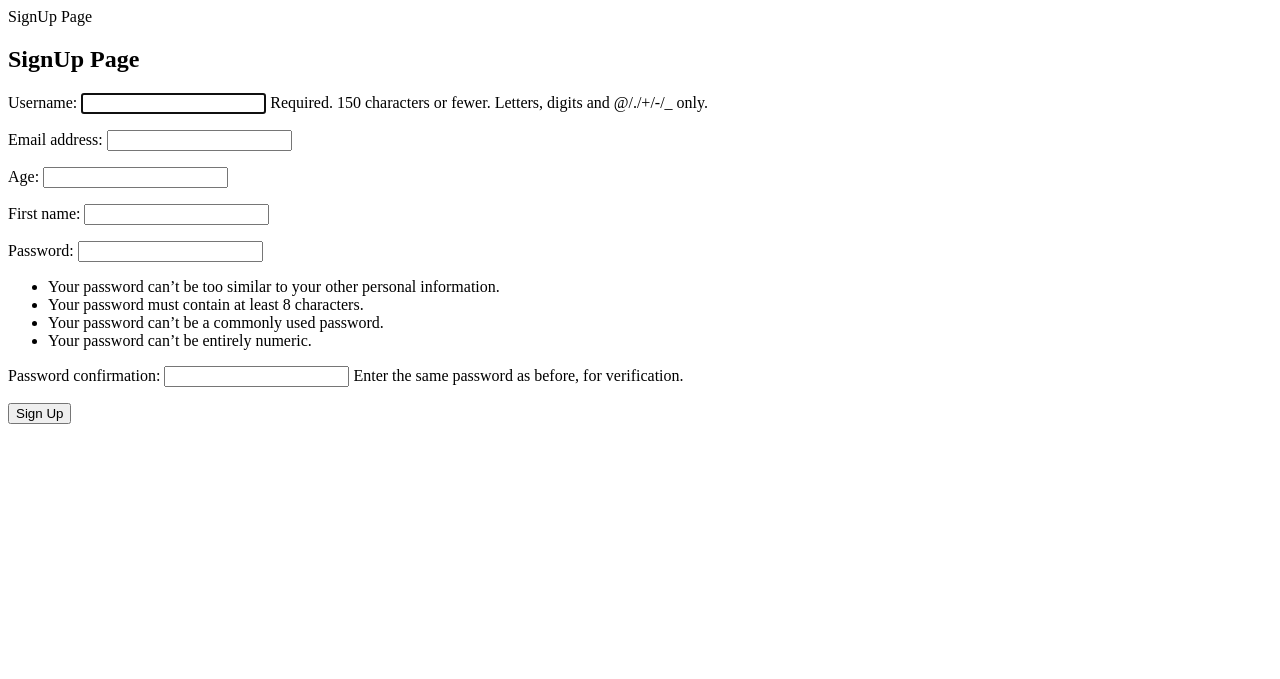
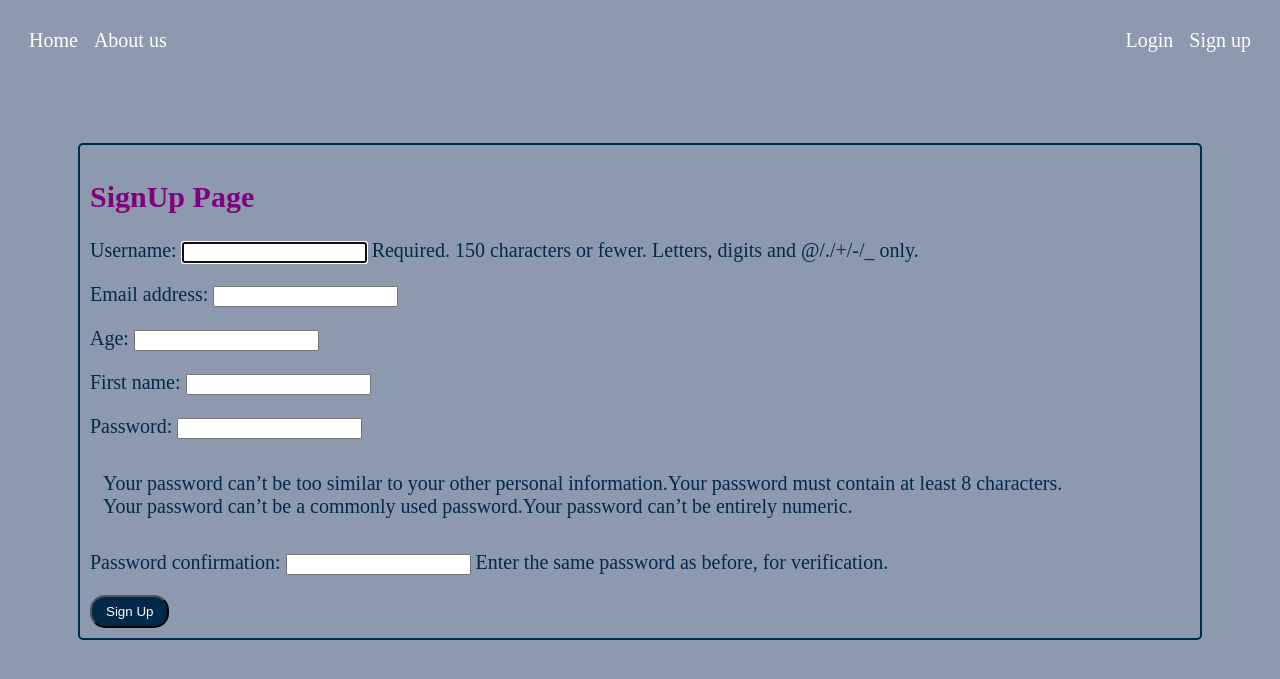
Before and after one commit to osemenjoy/Todo_list_with_django, a Django app: page /users/signup/ in a window 1280 px wide. Shown: the top 679 px of the page. Run offline with Django 5.2, Linux system fonts and the light colour scheme.

Commit message:
Finally CSS is in the box

```diff
--- /dev/null
+++ b/static/css/base.css
@@ -0,0 +1,61 @@
+h2 {
+    color: purple;
+}
+
+body {
+    background-color: #8D99AE;
+    color: #012A4A;
+}
+
+.button {
+    padding: 7px;
+    background-color: #012A4A;
+    border-radius: 15px;
+    color: white;
+    padding-left: 14px;
+    padding-right: 14px;
+}
+.button:hover {
+    background-color: red;
+}
+
+.login {
+    border: 2px solid midnightblue;
+    padding: 10px;
+    border-radius: 5px;
+    margin: 200px;
+    font-size: 25px;
+}
+ul {
+    list-style-type: none;
+    margin: 0;
+    padding: 13px;
+
+    overflow: hidden;
+}
+li a {
+    display: inline;
+    text-decoration: none;
+    text-align: center;
+}
+li {
+    float: left;
+}
+a.home {
+    display: block;
+    padding: 8px;
+    color: white;
+    font-size: 20px;
+}
+
+a.home:hover {
+    color: red;
+}
+
+.signup {
+    border: 2px solid #012A4A;
+    padding: 10px;
+    border-radius: 5px;
+    margin: 70px;
+    font-size: 20px;
+}
--- a/templates/base.html
+++ b/templates/base.html
@@ -1,17 +1,27 @@
 <!DOCTYPE html>
+{% load static %}
 <html lang="en">
 <head>
     <meta charset="UTF-8">
     <meta name="viewport" content="width=device-width, initial-scale=1.0">
-    {% block title %} Newspaper App {% endblock title %}
+    <link rel="stylesheet" href="{% static 'css/base.css' %}">
 </head>
 <body>
-    <main>
+    <ul>
+        <li><a href="{% url 'home' %}" class="home">Home</a></li>
+        <li><a href="#" class="home">About us</a></li>
+        <li style="float: right;"><a href="{% url 'signup' %}" class="home">Sign up</a></li>
 
+        {% if user.is_authenticated %}
+        <li style="float: right;"><a href="{% url 'logout' %}" class="home">Log out</a></li>
+        <li style="float: right;"><a href="{% url 'password_change' %}" class="home">Change Password</a></li>
+        {% else %}
+        <li style="float: right;"><a href="{% url 'login' %}" class="home">Login</a></li>
+        {% endif %}
+    </ul>
         {% block content %}
 
         {% endblock content %}
 
-    </main>
 </body>
 </html>
--- a/templates/signup.html
+++ b/templates/signup.html
@@ -3,11 +3,12 @@
 {% block title %} SignUp Page {% endblock title %}
 
 {% block content %}
-<h2>SignUp Page</h2>
-<form action="" method="post">
+
+<form action="" method="post" class="signup">
+    <h2>SignUp Page</h2>
     {% csrf_token %}
     {{form.as_p}}
-    <button type="submit">Sign Up</button>
+    <button type="submit" class="button">Sign Up</button>
 </form>
 
 {% endblock content %}
--- a/users/admin.py
+++ b/users/admin.py
@@ -9,6 +9,6 @@ class CustomUserAdim(UserAdmin):
     add_form = CustomUserCreationForm
     form = CustomUserChangeForm
     model  = CustomUser
-    list_display = ('username','email', 'age', 'is_staff', )
+    list_display = ('username','email', 'age', 'password', 'is_staff', )
 
 admin.site.register(CustomUser, CustomUserAdim)
--- a/users/models.py
+++ b/users/models.py
@@ -3,3 +3,4 @@ from django.contrib.auth.models import AbstractUser
 
 class CustomUser(AbstractUser):
     age = models.PositiveIntegerField(null = True, blank = True)
+    password = models.CharField(max_length=128)
--- a/webby/settings.py
+++ b/webby/settings.py
@@ -126,4 +126,7 @@ STATIC_URL = 'static/'
 DEFAULT_AUTO_FIELD = 'django.db.models.BigAutoField'
 
 LOGIN_REDIRECT_URL = 'home'
-LOGOUT_REDIRECT_URL = 'login'
+LOGOUT_REDIRECT_URL = 'home'
+
+STATICFILES_DIRS = [os.path.join(BASE_DIR, "static")]
+EMAIL_BACKEND = 'django.core.mail.backends.console.EmailBackend'
```
Also changed, not shown: templates/home.html (+2 -12 lines), templates/registration/login.html (+6 -3 lines), templates/registration/password_change.html (added, +17 -0 lines), templates/registration/password_change_done.html (added, +8 -0 lines), templates/registration/password_reset_form.html (added, +16 -0 lines), db.sqlite3, templates/registration/password_reset_complete.html (added), templates/registration/password_reset_confirm.html (added), templates/registration/password_reset_done.html (added).
